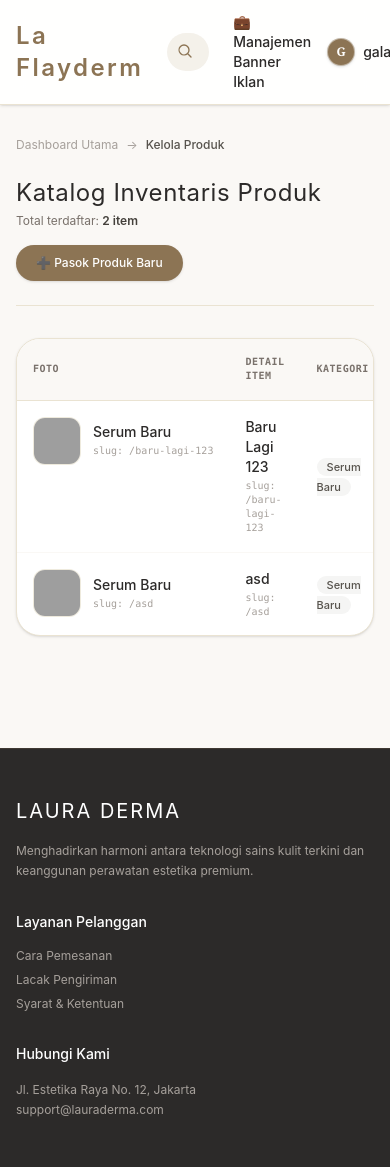
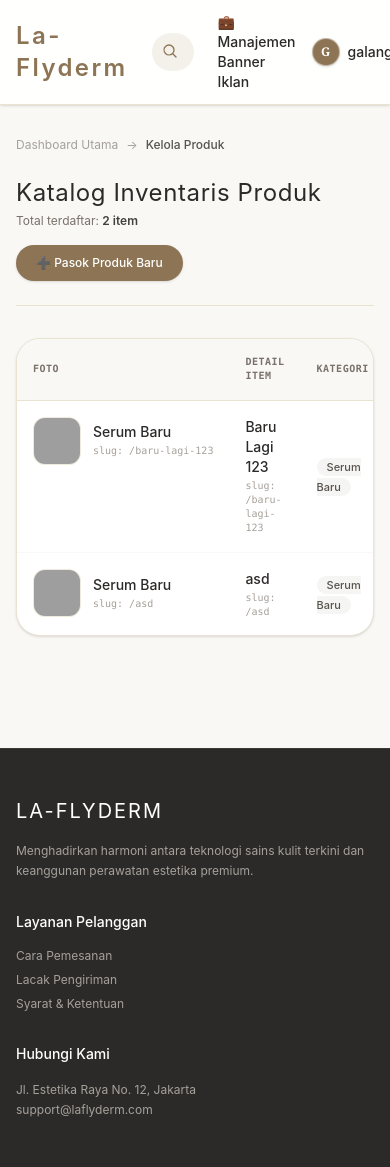
Before and after one commit to galangrakalighter/commerce, a Django app: page /commerce/dashboard/produk-list/ in a window 390 px wide; the page is wider, and only the part inside the window is pictured. Run offline with Django 5.2, Linux system fonts and the light colour scheme; a user stored in the database is signed in; data comes from the database, SQL or seed files in the repository; some web fonts are replaced; grey boxes are pictures that could not be loaded.

Commit message:
Perbaikan Typo Jafi La-Flyderm

```diff
--- a/templates/base.html
+++ b/templates/base.html
@@ -3,7 +3,7 @@
 <head>
     <meta charset="UTF-8">
     <meta name="viewport" content="width=device-width, initial-scale=1.0">
-    <title>{% block title %}LauraDerma Marketplace{% endblock %}</title>
+    <title>{% block title %}La-Flyderm Marketplace{% endblock %}</title>
     <script src="https://cdn.jsdelivr.net/npm/@tailwindcss/browser@4"></script>
     <link rel="preconnect" href="https://fonts.googleapis.com">
     <link rel="preconnect" href="https://fonts.gstatic.com" crossorigin>
@@ -394,7 +394,7 @@
                     if (duration > 15) {
                         errorMsg.classList.remove('hidden');
                         resetVideoInput(); // Reset view dan inputan karena tidak valid
-                        alert('Gagal memuat video! Durasi video Anda adalah ' + duration.toFixed(1) + ' detik. LauraDerma hanya mengizinkan durasi video produk maksimal sepanjang 15 detik.');
+                        alert('Gagal memuat video! Durasi video Anda adalah ' + duration.toFixed(1) + ' detik. La-Flyderm hanya mengizinkan durasi video produk maksimal sepanjang 15 detik.');
                     } else {
                         // Validasi lolos, tampilkan element preview video ke user
                         errorMsg.classList.add('hidden');
--- a/templates/daftar_produk_internal.html
+++ b/templates/daftar_produk_internal.html
@@ -124,7 +124,7 @@
                     {% empty %}
                     <tr>
                         <td colspan="8" class="p-16 text-center text-stone-400 italic">
-                            Belum ada produk terdaftar di database LauraDerma.<br>
+                            Belum ada produk terdaftar di database La-Flyderm.<br>
                             <span class="text-[11px] not-italic text-stone-400 block mt-1">Silakan klik tombol di kanan atas untuk memasok produk perdana Anda.</span>
                         </td>
                     </tr>
@@ -141,7 +141,7 @@
 
         <div class="mb-6">
             <h2 class="serif-font text-2xl text-[#8C7454] tracking-wide">Form Pasok Produk Baru</h2>
-            <p class="text-xs text-stone-500 mt-1">Isi rincian data spesifikasi produk kecantikan LauraDerma</p>
+            <p class="text-xs text-stone-500 mt-1">Isi rincian data spesifikasi produk kecantikan La-Flyderm</p>
         </div>
 
         <form action="{% url 'tambah_produk' %}" method="POST" enctype="multipart/form-data" class="space-y-4">
@@ -252,7 +252,7 @@
 
         <div class="mb-6">
             <h2 class="serif-font text-2xl text-[#8C7454] tracking-wide">Form Perbarui Data Produk</h2>
-            <p class="text-xs text-stone-500 mt-1">Ubah rincian spesifikasi data kosmetik LauraDerma terpilih</p>
+            <p class="text-xs text-stone-500 mt-1">Ubah rincian spesifikasi data kosmetik La-Flyderm terpilih</p>
         </div>
 
         <form id="editForm" action="" method="POST" enctype="multipart/form-data" class="space-y-4">
@@ -430,7 +430,7 @@
                 if (duration > 15) {
                     errorMsg.classList.remove('hidden');
                     input.value = ''; // Mengosongkan kembali input file yang tidak valid
-                    alert('Gagal memilih video! Durasi video Anda adalah ' + duration.toFixed(1) + ' detik. LauraDerma hanya mengizinkan video promosi produk maksimal sepanjang 15 detik.');
+                    alert('Gagal memilih video! Durasi video Anda adalah ' + duration.toFixed(1) + ' detik. La-Flyderm hanya mengizinkan video promosi produk maksimal sepanjang 15 detik.');
                 } else {
                     errorMsg.classList.add('hidden');
                 }
--- a/templates/home_dashboard.html
+++ b/templates/home_dashboard.html
@@ -73,7 +73,7 @@
                     <span class="italic text-[#C5A059]">Hentikan Ketidakpastian.</span>
                 </h2>
                 <div class="space-y-8 text-gray-500 font-light text-xl">
-                    <p>Banyak yang terjebak dalam siklus mencoba tanpa hasil. La Flyderm hadir untuk memberikan kepastian melalui formula yang dirancang khusus.</p>
+                    <p>Banyak yang terjebak dalam siklus mencoba tanpa hasil. La-Flyderm hadir untuk memberikan kepastian melalui formula yang dirancang khusus.</p>
                     <div class="flex items-start space-x-6 pt-6">
                         <div class="mt-1 bg-[#FDFBF7] p-4 rounded-3xl shadow-sm text-[#C5A059]">
                             <svg width="28" height="28" viewBox="0 0 24 24" fill="none" stroke="currentColor" stroke-width="2">
@@ -99,7 +99,7 @@
                 <path d="M14.017 21L14.017 18C14.017 16.8954 14.9124 16 16.017 16H19.017C19.5693 16 20.017 15.5523 20.017 15V9C20.017 8.44772 19.5693 8 19.017 8H15.017C14.4647 8 14.017 8.44772 14.017 9V11C14.017 11.5523 13.5693 12 13.017 12H12.017V5H22.017V15C22.017 18.3137 19.3307 21 16.017 21H14.017ZM5.0166 21L5.0166 18C5.0166 16.8954 5.91203 16 7.0166 16H10.0166C10.5689 16 11.0166 15.5523 11.0166 15V9C11.0166 8.44772 10.5689 8 10.0166 8H6.0166C5.46432 8 5.0166 8.44772 5.0166 9V11C5.0166 11.5523 4.6189 12 4.0166 12H3.0166V5H13.0166V15C13.0166 18.3137 10.3303 21 7.0166 21H5.0166Z"/>
             </svg>
             <h2 class="text-[#C5A059] text-3xl md:text-4xl mb-12 font-bold leading-tight">
-                La Flyderm, <br />
+                La-Flyderm, <br />
                 <span class="text-gray-900 italic font-serif">The Speechless Beauty Skin</span>
             </h2>
             <p class="text-xl md:text-2xl text-gray-600 font-light italic leading-relaxed">
--- a/templates/includes/footer.html
+++ b/templates/includes/footer.html
@@ -4,7 +4,7 @@
         <div class="grid md:grid-cols-4 gap-16 mb-24 text-left">
 
             <div>
-                <img src="{% static 'img/logo.png' %}" alt="La Flyderm Logo" class="h-10 md:h-14 object-contain transition-all duration-500">
+                <img src="{% static 'img/logo.png' %}" alt="La-Flyderm Logo" class="h-10 md:h-14 object-contain transition-all duration-500">
                 <br />
                 <p class="text-gray-400 font-light text-sm leading-relaxed max-w-xs">
                     Dedikasi kami adalah menghadirkan kecantikan yang membuatmu speechless melalui formula spesifik.
@@ -45,7 +45,7 @@
         </div>
 
         <div class="flex flex-col md:flex-row justify-between items-center text-[9px] text-gray-400 uppercase tracking-[0.3em] font-bold space-y-4 md:space-y-0">
-            <p>&copy; 2026 LA FLYDERM INDONESIA. ALL RIGHTS RESERVED.</p>
+            <p>&copy; 2026 LA-FLYDERM INDONESIA. ALL RIGHTS RESERVED.</p>
         </div>
     </div>
 </footer>
--- a/templates/kelola_banner.html
+++ b/templates/kelola_banner.html
@@ -1,6 +1,6 @@
 {% extends 'base.html' %}
 
-{% block title %}LauraDerma - Toko Skincare & Estetika Premium{% endblock %}
+{% block title %}La-Flyderm - Toko Skincare & Estetika Premium{% endblock %}
 
 {% block content %}
     <div class="max-w-6xl mx-auto relative">
--- a/templates/kelola_kategori.html
+++ b/templates/kelola_kategori.html
@@ -101,7 +101,7 @@
         <button onclick="closeEditKategoriModal()" class="absolute top-4 right-4 text-stone-400 hover:text-stone-700 text-xl cursor-pointer">&times;</button>
         <div class="mb-6">
             <h2 class="serif-font text-2xl text-[#8C7454] tracking-wide">Ubah Kategori</h2>
-            <p class="text-xs text-stone-500 mt-1">Perbarui nama klasifikasi produk LauraDerma</p>
+            <p class="text-xs text-stone-500 mt-1">Perbarui nama klasifikasi produk La-Flyderm</p>
         </div>
 
         <form id="editKategoriForm" method="POST" class="space-y-4">
--- a/templates/kelola_produk.html
+++ b/templates/kelola_produk.html
@@ -6,7 +6,7 @@
     <div class="text-center max-w-2xl mx-auto mb-16">
         <span class="text-[10px] bg-[#8C7454]/10 text-[#8C7454] font-bold px-3 py-1 rounded-full uppercase tracking-wider font-mono">Pusat Kendali</span>
         <h1 class="text-3xl md:text-4xl font-normal serif-font text-[#2C2A29] tracking-wide mt-3">Dashboard Manajemen Toko</h1>
-        <p class="text-xs md:text-sm text-stone-500 mt-2 leading-relaxed">Selamat datang di ruang internal LauraDerma. Silakan pilih bagian data yang ingin Anda kelola di bawah ini.</p>
+        <p class="text-xs md:text-sm text-stone-500 mt-2 leading-relaxed">Selamat datang di ruang internal La-Flyderm. Silakan pilih bagian data yang ingin Anda kelola di bawah ini.</p>
     </div>
 
     <div class="grid grid-cols-1 md:grid-cols-2 gap-8 max-w-4xl mx-auto">
--- a/templates/kelola_staff.html
+++ b/templates/kelola_staff.html
@@ -94,7 +94,7 @@
             </div>
             <div>
                 <label class="block text-xs font-medium text-stone-700 mb-1">Alamat Email Kerja</label>
-                <input type="email" name="email" required placeholder="Contoh: admin@lauraderma.com" class="w-full bg-[#FAF8F5] border border-[#EAE3D2] focus:border-stone-800 rounded-xl py-2 px-4 text-sm outline-none">
+                <input type="email" name="email" required placeholder="Contoh: admin@laflyderm.com" class="w-full bg-[#FAF8F5] border border-[#EAE3D2] focus:border-stone-800 rounded-xl py-2 px-4 text-sm outline-none">
             </div>
             <div>
                 <label class="block text-xs font-medium text-stone-700 mb-1">Kata Sandi Definisikan</label>
--- a/templates/partials/footer.html
+++ b/templates/partials/footer.html
@@ -1,7 +1,7 @@
 <footer class="bg-[#2C2A29] text-[#EAE3D2] mt-20 py-12 border-t border-[#8C7454]/20">
     <div class="max-w-7xl mx-auto px-4 grid grid-cols-1 md:grid-cols-3 gap-8">
         <div>
-            <h3 class="serif-font text-xl text-white tracking-widest mb-4">LAURA DERMA</h3>
+            <h3 class="serif-font text-xl text-white tracking-widest mb-4">LA-FLYDERM</h3>
             <p class="text-xs text-stone-400 leading-relaxed">Menghadirkan harmoni antara teknologi sains kulit terkini dan keanggunan perawatan estetika premium.</p>
         </div>
         <div>
@@ -14,7 +14,7 @@
         </div>
         <div>
             <h4 class="text-sm font-medium text-white mb-4">Hubungi Kami</h4>
-            <p class="text-xs text-stone-400 leading-relaxed">Jl. Estetika Raya No. 12, Jakarta<br>support@lauraderma.com</p>
+            <p class="text-xs text-stone-400 leading-relaxed">Jl. Estetika Raya No. 12, Jakarta<br>support@laflyderm.com</p>
         </div>
     </div>
 </footer>
--- a/templates/partials/navbar.html
+++ b/templates/partials/navbar.html
@@ -2,7 +2,7 @@
     <div class="max-w-7xl mx-auto px-4 py-3 flex items-center justify-between gap-6">
 
         <a href="{% url 'home' %}" class="text-2xl font-semibold tracking-widest serif-font text-[#8C7454] block">
-            La Flayderm
+            La-Flyderm
         </a>
 
         <div class="flex-1 max-w-2xl relative" id="search-container">
@@ -112,7 +112,7 @@
         <button onclick="closeLoginModal()" class="absolute top-4 right-4 text-stone-400 hover:text-stone-700 text-xl cursor-pointer">&times;</button>
         <div class="text-center mb-6">
             <h2 class="serif-font text-2xl text-[#8C7454] tracking-wide">Selamat Datang Kembali</h2>
-            <p class="text-xs text-stone-500 mt-1">Silakan masuk menggunakan akun LauraDerma Anda</p>
+            <p class="text-xs text-stone-500 mt-1">Silakan masuk menggunakan akun La-Flyderm Anda</p>
         </div>
         <form action="{% url 'login' %}" method="POST" class="space-y-4">
             {% csrf_token %}
```
Also changed, not shown: templates/home_produk.html (+4 -4 lines), templates/terms.html (+4 -4 lines).
